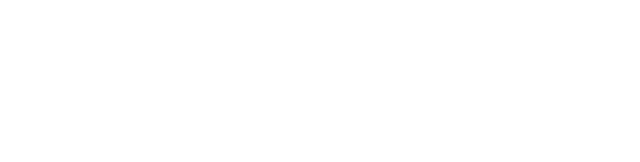
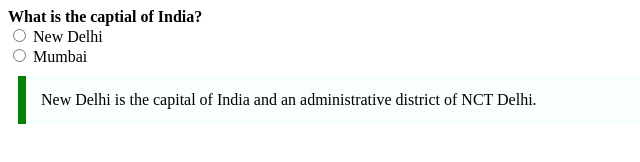
Before and after one commit to acciojob/trivia-satyamjha09, a website: page main.html in a window 1280 px wide. Shown: the whole page, without its empty margins (0-640 px from the left). Drawn offline with Linux system fonts and the light colour scheme.

Commit message:
created a submission

```diff
--- a/main.html
+++ b/main.html
@@ -7,7 +7,32 @@
 </head>
 
 <body>
-	<!-- the entire body must be written by student -->
+
+	<div>
+		<b> What is the captial of India? </b>
+
+
+		<form>
+
+			<div>
+		   <input type="radio" id="new-Delhi" value="New Delhi" >
+			<label for="new-Delhi"> New Delhi </label>
+		</div>
+		<div>
+		   <input type="radio" id="Mumbai" value="New Delhi" >
+			<label for="Mumbai"> Mumbai </label>
+		</div>
+
+		</form>
+
+		<blockquote>
+			New Delhi is the capital of India and an administrative district of NCT Delhi.
+		</blockquote>
+
+
+	</div>
+
+
     <script type="text/javascript" src="./script.js">
 </script>
 
--- a/styles.css
+++ b/styles.css
@@ -1,2 +1,8 @@
-
-/* Your CSS Code here. */
+blockquote {
+	max-width: 600px;
+	margin: 10px;
+	padding: 15px;
+	border-left: 8px solid green;
+	background-color: #f8fffe;
+	font-bold:bold;
+}
```
